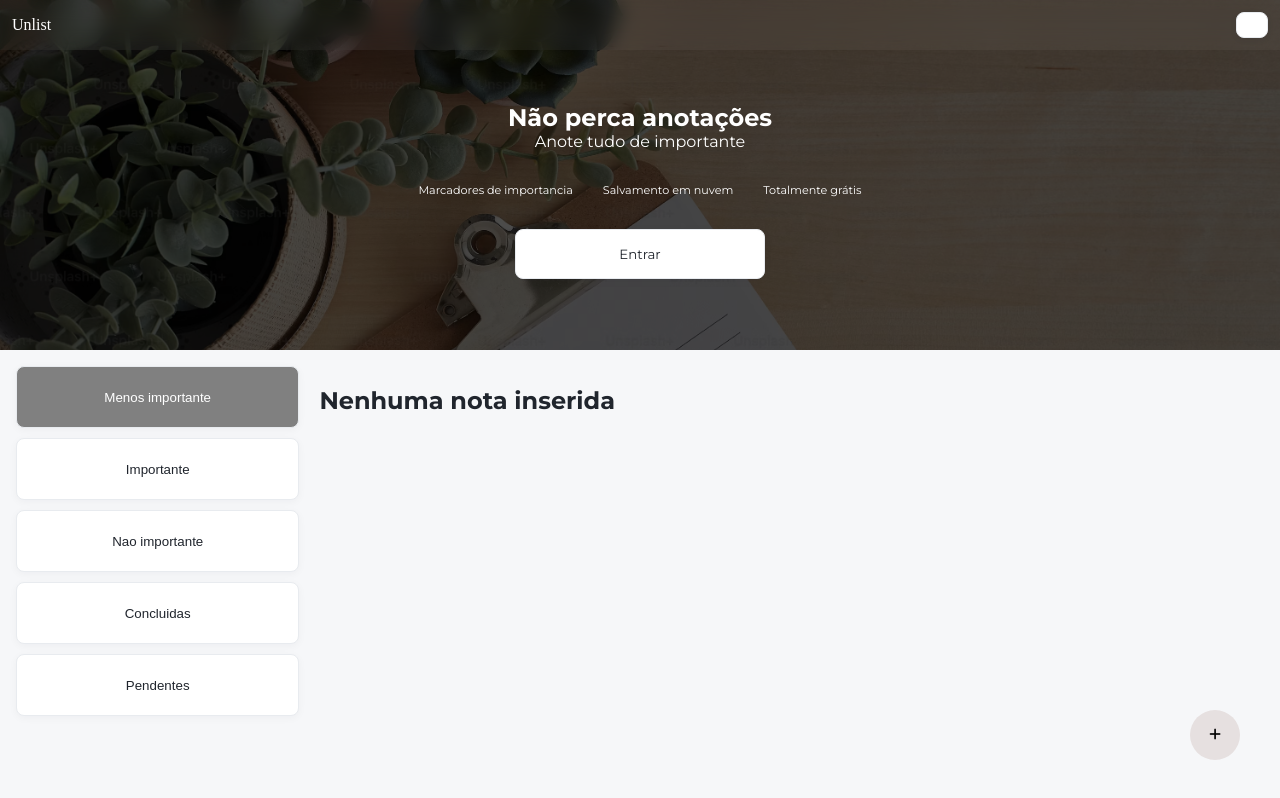
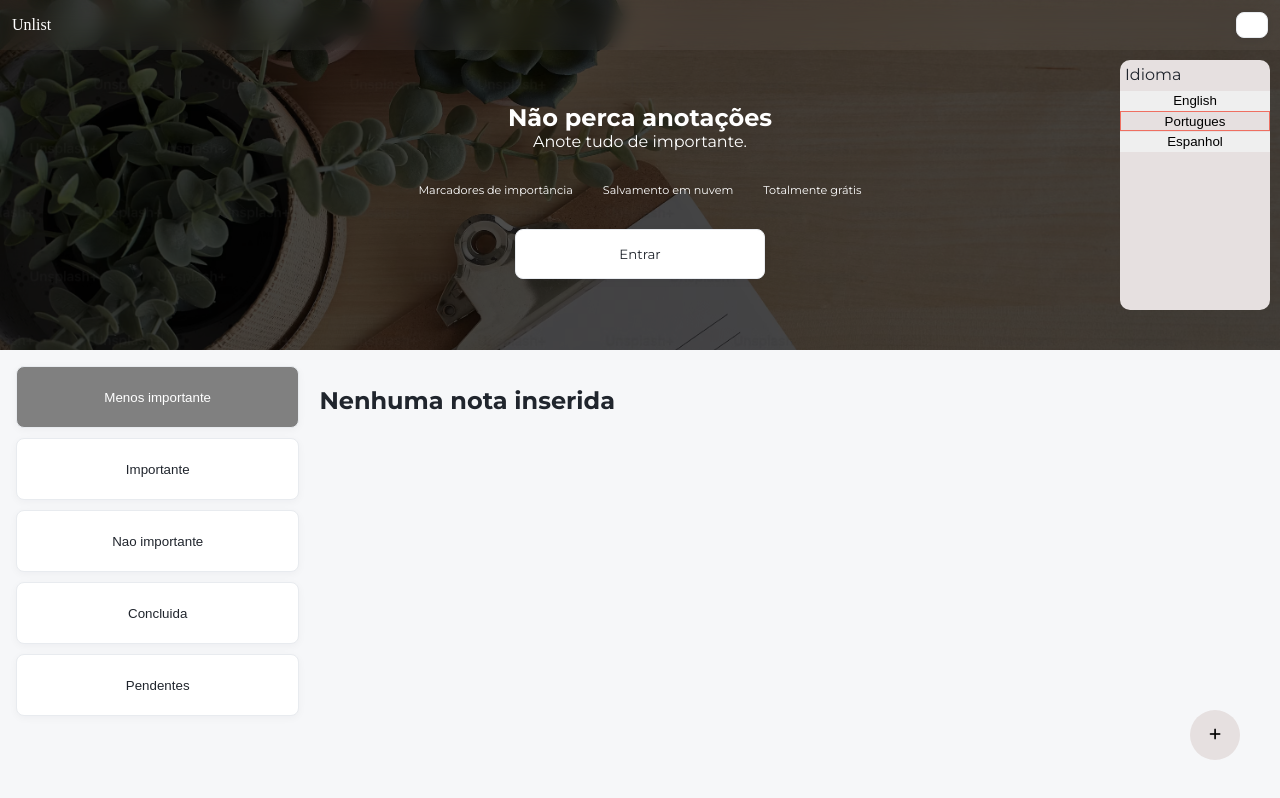
Before and after one commit to dani10014/to-do-list-vue.js, a Vue app: page / in a window 1280 px wide. Both pictures are taken after a click on the button 1252 px from the left and 25 px from the top of the page. Built offline with nearby package versions, Linux system fonts and the light colour scheme; some icons are missing; a web font is replaced by a local one.

Commit message:
Adicionando mudança de linguagem no site

```diff
--- a/src/component/card.vue
+++ b/src/component/card.vue
@@ -7,7 +7,7 @@
         <textarea disabled v-if="!edicaoAtiva" class="area-de-texto-nota">{{ dadosNota.textoNota }}</textarea>
         <textarea v-if="edicaoAtiva" v-model="novoTextoNota" class="area-de-texto-nota"></textarea>
         <div class="botoes-editar">
-            <button class="editar-nota" v-if="!edicaoAtiva && !cardConcluido" @click="marcarConcluido">Marcar Concluir</button>
+            <button class="editar-nota" v-if="!edicaoAtiva && !cardConcluido" @click="marcarConcluido">Concluido</button>
             <button class="editar-nota" v-if="!edicaoAtiva && !cardConcluido" @click="editarCard">Editar</button>
             <button class="editar-nota" v-if="edicaoAtiva" @click="cancelarEdicao">Cancelar</button>
             <button class="editar-nota" v-if="edicaoAtiva" @click="salvarEdicao">Salvar</button>
@@ -25,7 +25,7 @@
         categoria:string,
     }
 
-    const cardConcluido = computed(() => props.dadosNota.categoria === "Concluidas");
+    const cardConcluido = computed(() => props.dadosNota.categoria === "Concluida");
 
     const novoTextoNota = ref("");
 
@@ -62,6 +62,11 @@
         @include variaveis.fonteTextoSite;
         padding: variaveis.$espacamentoCabecalho;
         @include variaveis.padraoCard;
+        width: 100%;
+        height: 100%;
+        @media(min-width:750px){
+            width: 30%;
+        }
         .titulo-nota{
             text-align: center;
         }
@@ -83,6 +88,13 @@
         }
         .area-de-texto-nota{
             margin-bottom:10px;
+            width: 100%;
+            resize: none;
+            height: 100px;
+            border-radius: 10px;
+            border: none;
+            border: 1px solid grey;
+            padding: variaveis.$espacamentoRegular;
         }
         .botoes-editar{
             display: flex;
--- /dev/null
+++ b/src/en.json
@@ -0,0 +1,40 @@
+[{
+    "linguagem":"English",
+    "HeroNoNotesLose":"Don't lose notes",
+    "HeroImportantNotes":"Write down everything important.",
+    "HeroImportantMakers":"Importance markers",
+    "HeroCloudSaving":"Cloud saving",
+    "HeroFreeService":"All Free",
+    "lenguage":"Lenguage",
+    "login":"Enter",
+    "NoNotes":"No notes entered",
+    "textImportant":"Important",
+    "Least":"Least",
+    "NotImportant":"Not important",
+    "title":"Note title",
+    "Note":"Anotation",
+    "btnCancel":"Cancel",
+    "btnSave":"Add",
+    "btnCategoriPendent":"Pendent",
+    "btnFinished":"Finished"
+},
+{
+    "linguagem": "Portugues",
+    "HeroNoNotesLose": "Não perca anotações",
+    "HeroImportantNotes": "Anote tudo de importante.",
+    "HeroImportantMakers": "Marcadores de importância",
+    "HeroCloudSaving": "Salvamento em nuvem",
+    "HeroFreeService":"Totalmente grátis",
+    "lenguage": "Idioma",
+    "login": "Entrar",
+    "NoNotes": "Nenhuma nota inserida",
+    "textImportant": "Importante",
+    "Least": "Menos importante",
+    "NotImportant": "Não importante",
+    "title": "Título da anotação",
+    "Note": "Anotação",
+    "btnCancel": "Cancelar",
+    "btnSave": "Adicionar",
+    "btnCategoriPendent": "Pendentes",
+    "btnFinished": "Concluída"
+}]
--- a/src/pages/menuInicial.vue
+++ b/src/pages/menuInicial.vue
@@ -2,20 +2,20 @@
     <header>
         <div class="cabecalho">
             <h1 class="cabecalho_titulo">Unlist</h1>
-            <button class="cabecalho_botao-idioma"><i class="fi fi-br"></i></button>
+            <button class="cabecalho_botao-idioma" @click="abrirMenuIdioma"><i class="fi fi-br"></i></button>
         </div>
     </header>
     <main>
         <div class="hero">
             <div class="hero_container">
                 <div class="texto-hero">
-                    <h2>Não perca anotações</h2>
-                    <p>Anote tudo de importante</p>
+                    <h2>{{ idiomaCarregado.HeroNoNotesLose }}</h2>
+                    <p>{{ idiomaCarregado.HeroImportantNotes }}</p>
                     <div class="texto-hero_lista-beneficios">
                         <ul>
-                            <li>Marcadores de importancia</li>
-                            <li>Salvamento em nuvem</li>
-                            <li>Totalmente grátis</li>
+                            <li>{{ idiomaCarregado.HeroImportantMakers}}</li>
+                            <li>{{ idiomaCarregado.HeroCloudSaving }}</li>
+                            <li>{{ idiomaCarregado.HeroFreeService}}</li>
                         </ul>
                     </div>
                     <button class="btn-entrar">
@@ -24,6 +24,16 @@
                 </div>
             </div>
         </div>
+        <Transition name="fade">
+            <div v-if="menuIdiomaAtivo" class="menu-idioma">
+                <div class="cabecalho">
+                    <h4>Idioma</h4>
+                </div>
+                <div class="container-idiomas">
+                    <button v-for="btn in idiomas" @click="mudarIdioma(btn)" :class="{ativoBtnIdioma:idiomaAtivo === btn}">{{ btn }}</button>
+                </div>
+            </div>
+        </Transition>
         <div class="main-anotacoes">
             <div class="botoes-categoria">
                 <button
@@ -59,7 +69,6 @@
     import { onMounted,ref,computed } from "vue";
     import card from "../component/card.vue";
     import cardAnotacao from "../component/cardAdicionarAnotacao.vue";
-    import verificarCategoria from "../component/card.vue";
 
     interface nota{
         id:string,
@@ -67,11 +76,37 @@
         titulo:string,
         textoNota:string,
     }
+    interface linguagem{
+        HeroNoNotesLose:string
+        HeroImportantNotes:string
+        HeroImportantMakers:string
+        HeroCloudSaving:string
+        HeroFreeService:string
+        linguagem:string
+        login:string
+        NoNotes:string
+        textImportant:string
+        Least:string
+        NotImportant:string
+        title:string
+        Note:string
+        btnCancel:string
+        btnSave:string
+        btnCategoriPendent:string
+        btnFinished:string
+    }
 
+    const menuIdiomaAtivo = ref(false);
     const adicionarNotaAtivo = ref(false);
 
-    const categoria = ["Menos importante","Importante","Nao importante","Concluidas","Pendentes"]
+    const categoria = ["Menos importante","Importante","Nao importante","Concluida","Pendentes"]
     const categoriaQueEstaAtiva = ref("Menos importante");
+
+    const idiomas = ["English","Portugues","Espanhol"]
+    const idiomasDisponiveis = ref<any[]>([]);
+    const idiomaAtivo = ref("Portugues")
+    const idiomaCarregado = ref<linguagem>({} as linguagem);
+
     const notas = ref<nota[]>([]);
 
     const AtivarAdicionarNota = () =>{
@@ -123,9 +158,36 @@
         const card = notas.value.find(card => card.id === idCard)
 
         if(card){
-            card.categoria = "Concluidas"
+            card.categoria = "Concluida"
             localStorage.setItem("notas",JSON.stringify(notas.value))
         }
+    }
+
+    const abrirMenuIdioma = ()=>{
+        menuIdiomaAtivo.value = !menuIdiomaAtivo.value;
+    }
+
+    onMounted (async() =>{
+        try{
+            const buscarIdiomas = await fetch("../src/en.json")
+
+            const idiomasEncontrado = await buscarIdiomas.json();
+
+            if(idiomasEncontrado){
+                idiomasDisponiveis.value = idiomasEncontrado
+                idiomaCarregado.value = idiomasDisponiveis.value.find(idioma => idioma.linguagem === "Portugues")
+            }else{
+                return
+            }
+
+        }catch(error){
+            console.log("Erro ao buscar dados de linguagem",error)
+        }
+    })
+    const mudarIdioma = async (idioma:string) => {
+        idiomaAtivo.value = idioma
+
+        idiomaCarregado.value = idiomasDisponiveis.value.find(lingua => lingua.linguagem === idioma)
     }
 
 </script>
@@ -175,6 +237,39 @@
                 font-size: variaveis.$font-titulosCard;
             }
         }
+    }
+    .menu-idioma{
+        position: fixed;
+        display: flex;
+        flex-direction: column;
+        top: 60px;
+        background-color:#e6e0e0 ;
+        height: 250px;
+        width: 150px;
+        right: 10px;
+        border-radius: 10px;
+        .cabecalho{
+            position: fixed;
+            h4{
+                margin: 0;
+                padding: 5px;
+                @include variaveis.fonteTextoSite;
+            }
+        }
+        .container-idiomas{
+            margin-top: 30px;
+            button{
+                width: 100%;
+                height: 20px;
+                border-radius: 0;
+                border: none;
+                &.ativoBtnIdioma{
+                    background-color: #e6e0e0;
+                    border: 1px solid variaveis.$corDestaque;
+                }
+            }
+        }
+
     }
     main{
         .hero{
@@ -243,6 +338,7 @@
                 display: flex;
                 justify-content: center;
                 flex-direction: row;
+                align-items: center;
                 height: 15%;
                 width: 100%;
                 gap:10px;
@@ -252,8 +348,8 @@
                     height: 100%;
                 }
                 button{
+                    height: 100%;
                     width: 100%;
-                    height: 100%;
                     @include variaveis.padraoBotao;
                     &.ativoCategoria{
                         background-color: grey;
@@ -264,12 +360,9 @@
             .conteudo-categoria{
                 width: 100%;
                 display: flex;
-                height: 250px;
+                height: 300px;
                 flex-wrap: wrap;
                 gap: 10px;
-                @media (min-width:750px){
-                    width: 100%;
-                }
             }
         }
         }
```
